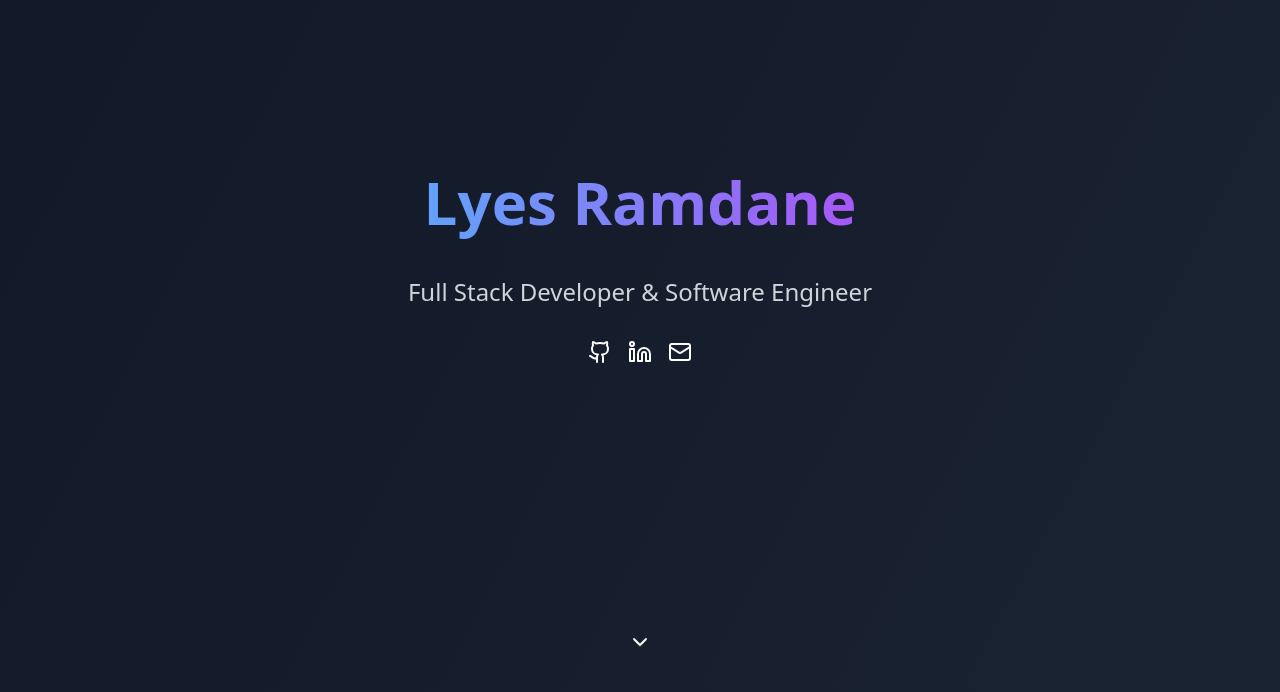
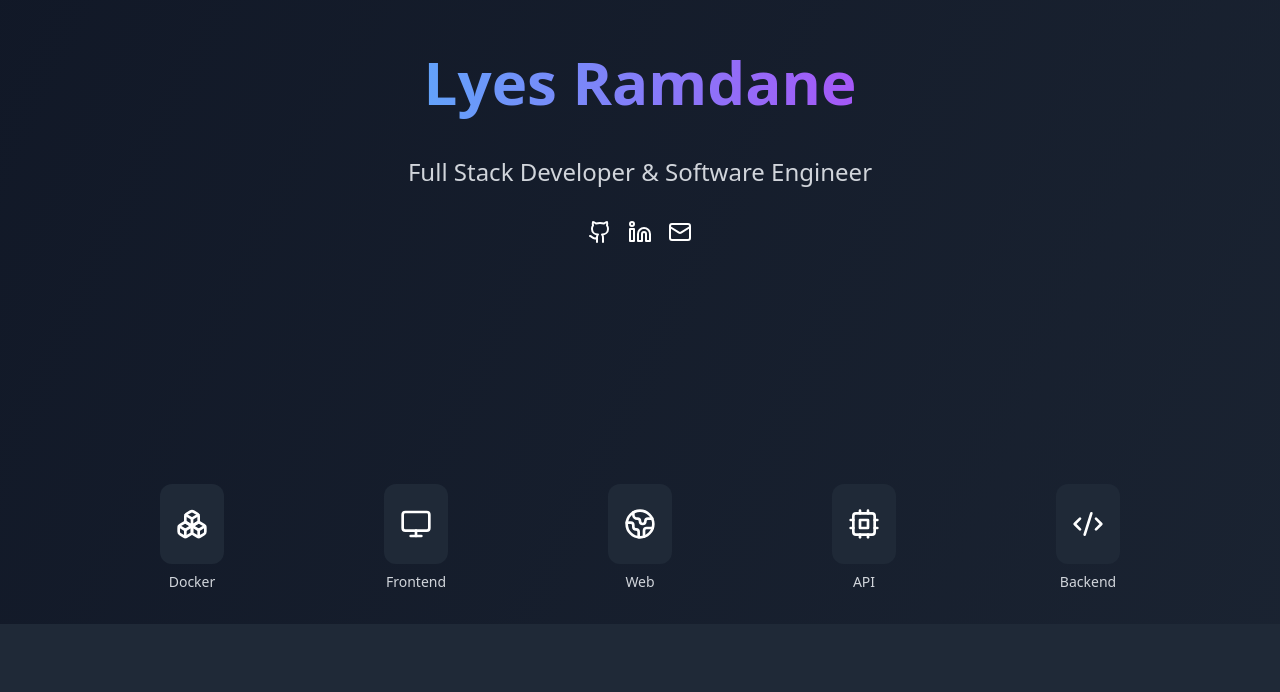
Before and after one commit to dablusLyes/LyesPortfolio, a React (Vite) app: page / in a window 1280 px wide. Shown: the part 108-800 px from the top of the page. Built offline with nearby package versions, Linux system fonts and the light colour scheme.

Commit message:
Tech carousel

```diff
--- a/src/App.tsx
+++ b/src/App.tsx
@@ -1,6 +1,7 @@
 import React from 'react';
 import { Hero } from './components/Hero';
 import { About } from './components/About';
+import TechCarousel from './components/TechCarousel'
 import { Projects } from './components/Projects';
 import { Experience } from './components/Experience';
 import { Footer } from './components/Footer';
@@ -9,6 +10,7 @@ function App() {
   return (
     <div className="min-h-screen bg-gradient-to-br from-gray-900 to-gray-800 text-white">
       <Hero />
+      <TechCarousel />
       <About />
       <Experience />
       <Projects />
--- a/src/components/Experience.tsx
+++ b/src/components/Experience.tsx
@@ -1,4 +1,3 @@
-import React from 'react';
 import { Briefcase } from 'lucide-react';
 
 const experiences = [
--- a/src/components/Hero.tsx
+++ b/src/components/Hero.tsx
@@ -1,13 +1,14 @@
-import React from 'react';
-import { Github, Linkedin, Mail, ChevronDown } from 'lucide-react';
+import { Github, Linkedin, Mail } from 'lucide-react';
 
 export function Hero() {
   return (
-    <header className="min-h-screen flex flex-col items-center justify-center relative px-4">
+    <header className="min-h-full py-40 flex flex-col items-center justify-center relative px-4">
       <div className="max-w-4xl mx-auto text-center">
-        <h1 className="text-6xl h-20 font-bold mb-6 bg-gradient-to-r from-blue-400 to-purple-500 text-transparent bg-clip-text">
-          Lyes Ramdane
-        </h1>
+        <div>
+          <h1 className="text-6xl h-20 font-semibold mb-6 sm:h-40 bg-gradient-to-r from-blue-400 to-purple-500 text-transparent bg-clip-text">
+            Lyes Ramdane
+          </h1>
+        </div>
         <p className="text-2xl text-gray-300 mb-8">Full Stack Developer & Software Engineer</p>
         <div className="flex gap-4 justify-center mb-12">
           <a href="https://github.com/dablusLyes" className="hover:text-blue-400 transition-colors">
@@ -21,7 +22,6 @@ export function Hero() {
           </a>
         </div>
       </div>
-      <ChevronDown className="w-6 h-6 absolute bottom-8 animate-bounce" />
     </header>
   );
 }
--- /dev/null
+++ b/src/components/TechCarousel.tsx
@@ -0,0 +1,74 @@
+import React, { useState, useEffect } from 'react';
+import {
+    Github,
+    Database,
+    Globe2,
+    Cpu,
+    Monitor,
+    Boxes,
+    Code2,
+    ServerCog,
+    Shield,
+    Rocket,
+    TabletSmartphone,
+} from 'lucide-react';
+
+const technologies = [
+    { icon: Github, name: 'Git' },
+    { icon: Database, name: 'SQL' },
+    { icon: Boxes, name: 'Docker' },
+    { icon: Monitor, name: 'Frontend' },
+    { icon: Globe2, name: 'Web' },
+    { icon: Cpu, name: 'API' },
+    { icon: Code2, name: 'Backend' },
+    { icon: ServerCog, name: 'DevOps' },
+    { icon: Shield, name: 'Security' },
+    { icon: Rocket, name: 'Performance' },
+    { icon: TabletSmartphone, name: 'Mobile' }
+];
+
+export default function TechCarousel() {
+    const [currentIndex, setCurrentIndex] = useState(0);
+
+    useEffect(() => {
+        const timer = setInterval(() => {
+            setCurrentIndex((prevIndex) =>
+                prevIndex === technologies.length - 5 ? 0 : prevIndex + 1
+            );
+        }, 2500);
+
+        return () => clearInterval(timer);
+    }, []);
+
+    return (
+        <div className="w-full  py-8">
+            <div className="max-w-6xl mx-auto px-4">
+
+
+                <div className="relative overflow-hidden">
+                    <div
+                        className="flex transition-transform duration-500 ease-in-out"
+                        style={{ transform: `translateX(-${currentIndex * (100 / 5)}%)` }}
+                    >
+                        {technologies.map((tech, index) => (
+                            <div
+                                key={index}
+                                className="flex-none w-1/5 px-4"
+                            >
+                                <div className="flex flex-col items-center group">
+                                    <div className="w-16 h-20 flex items-center justify-center rounded-xl bg-gray-800 text-white transition-all duration-300 transform group-hover:-translate-y-1">
+                                        <tech.icon className="w-8 h-8" />
+                                    </div>
+                                    <span className="mt-2 text-sm text-gray-300 group-hover:text-white">
+                                        {tech.name}
+                                    </span>
+                                </div>
+                            </div>
+                        ))}
+                    </div>
+
+                </div>
+            </div>
+        </div>
+    );
+}
--- a/tailwind.config.js
+++ b/tailwind.config.js
@@ -1,8 +1,11 @@
 /** @type {import('tailwindcss').Config} */
 export default {
-  content: ['./index.html', './src/**/*.{js,ts,jsx,tsx}'],
-  theme: {
-    extend: {},
-  },
-  plugins: [],
+	content: ["./index.html", "./src/**/*.{js,ts,jsx,tsx}"],
+	theme: {
+		screens: {
+			phone: "400",
+		},
+		extend: {},
+	},
+	plugins: [],
 };
```
